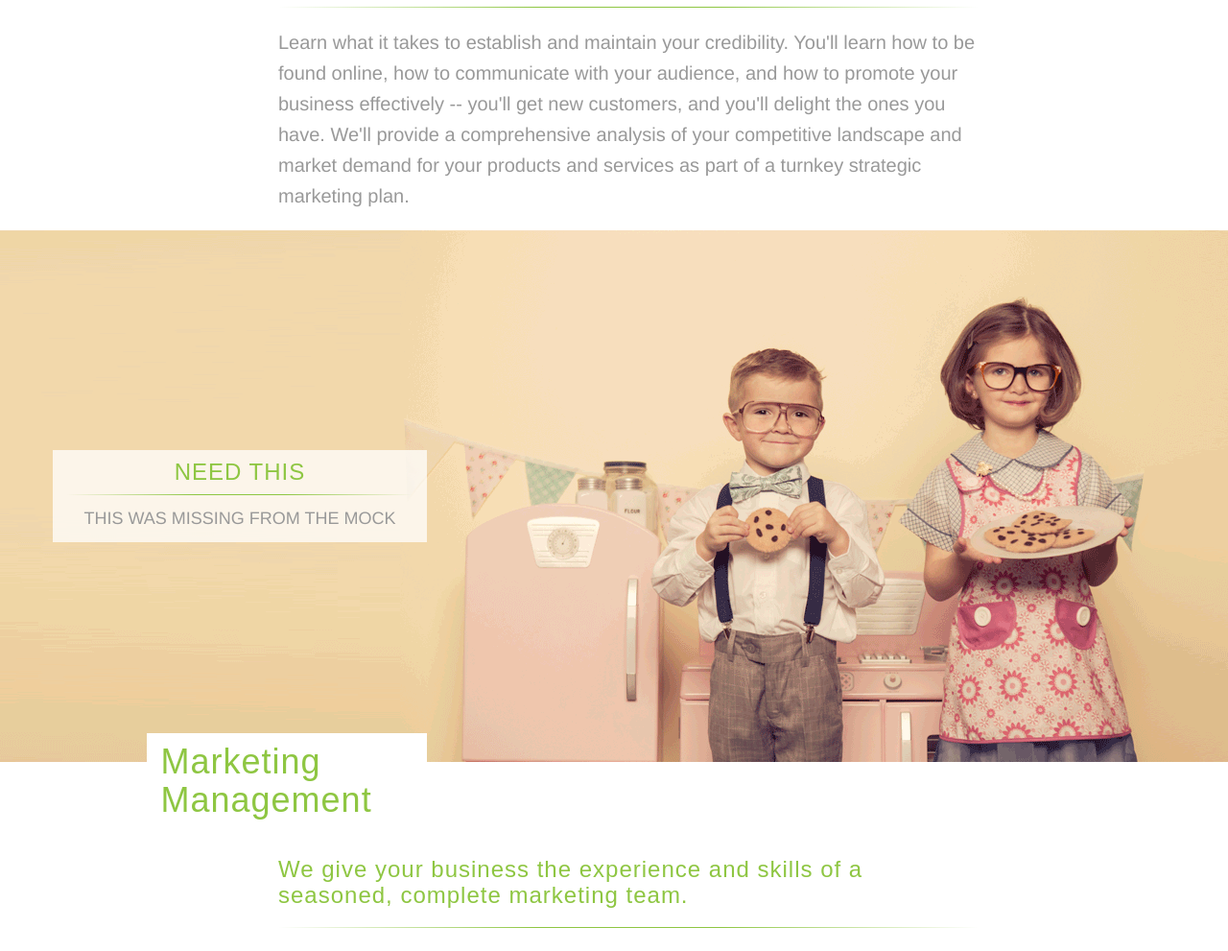
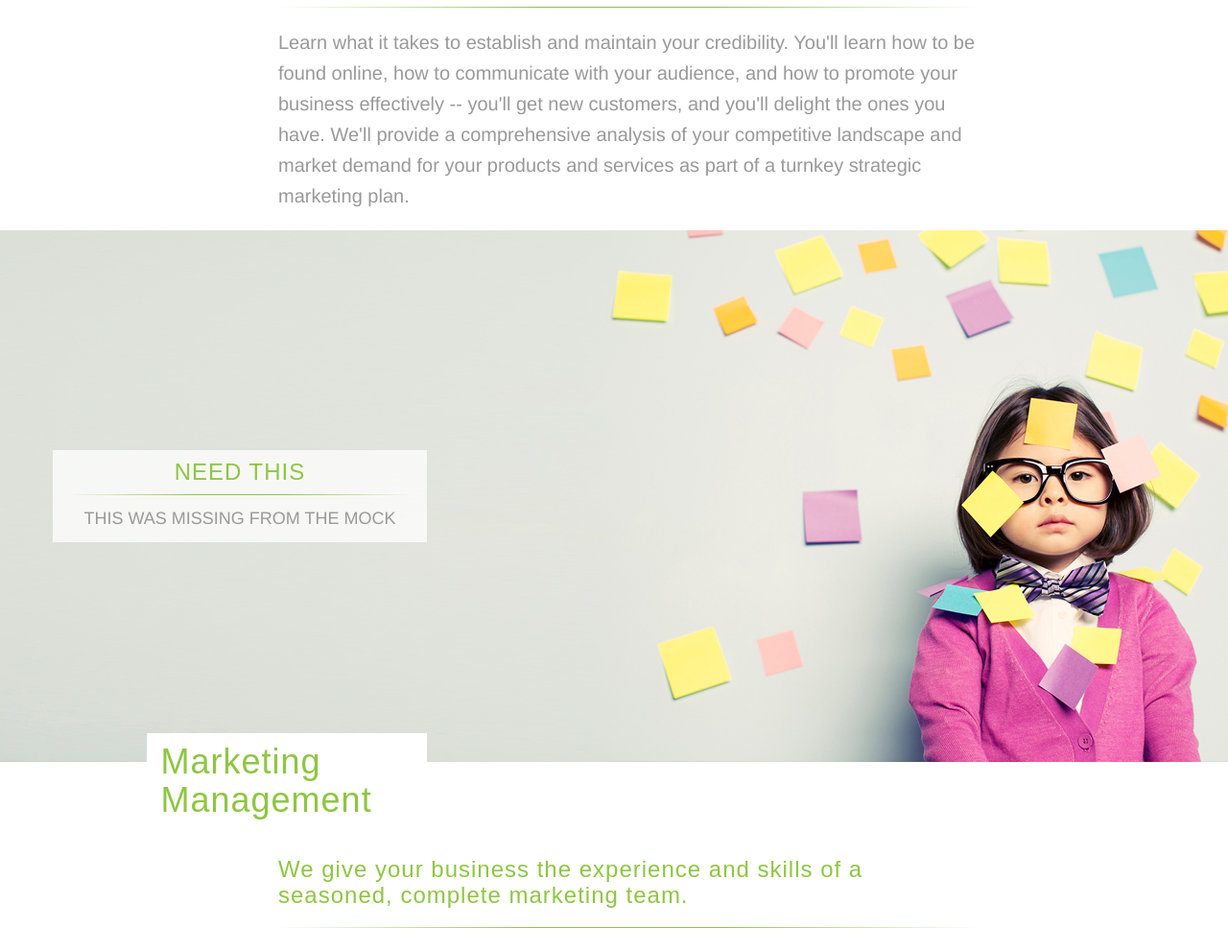
Before and after one commit to StarkCompany/thenewmediagroup.ca, a PHP site: page / in a window 1280 px wide. Shown: the part 1663-2654 px from the top of the page at 96% size. Run offline with PHP 8.4, Linux system fonts and the light colour scheme; some libraries are stand-ins or nearby versions.

Commit message:
Fixed the marketing management banner

```diff
--- a/css/tnmg.css
+++ b/css/tnmg.css
@@ -1,5 +1,9 @@
 .intro-strategy {
   background-image: url(../images/banner-strategy-1024.jpg);
+}
+
+.intro-marketing {
+  background-image: url(../images/banner-marketing-1024.jpg);
 }
 
 .intro-search {
@@ -29,6 +33,10 @@
 @media(min-width:1024px) {
   .intro-strategy {
       background-image: url(../images/banner-strategy-1536.jpg);
+  }
+
+  .intro-marketing {
+    background-image: url(../images/banner-marketing-1536.jpg);
   }
 
   .intro-search {
```
